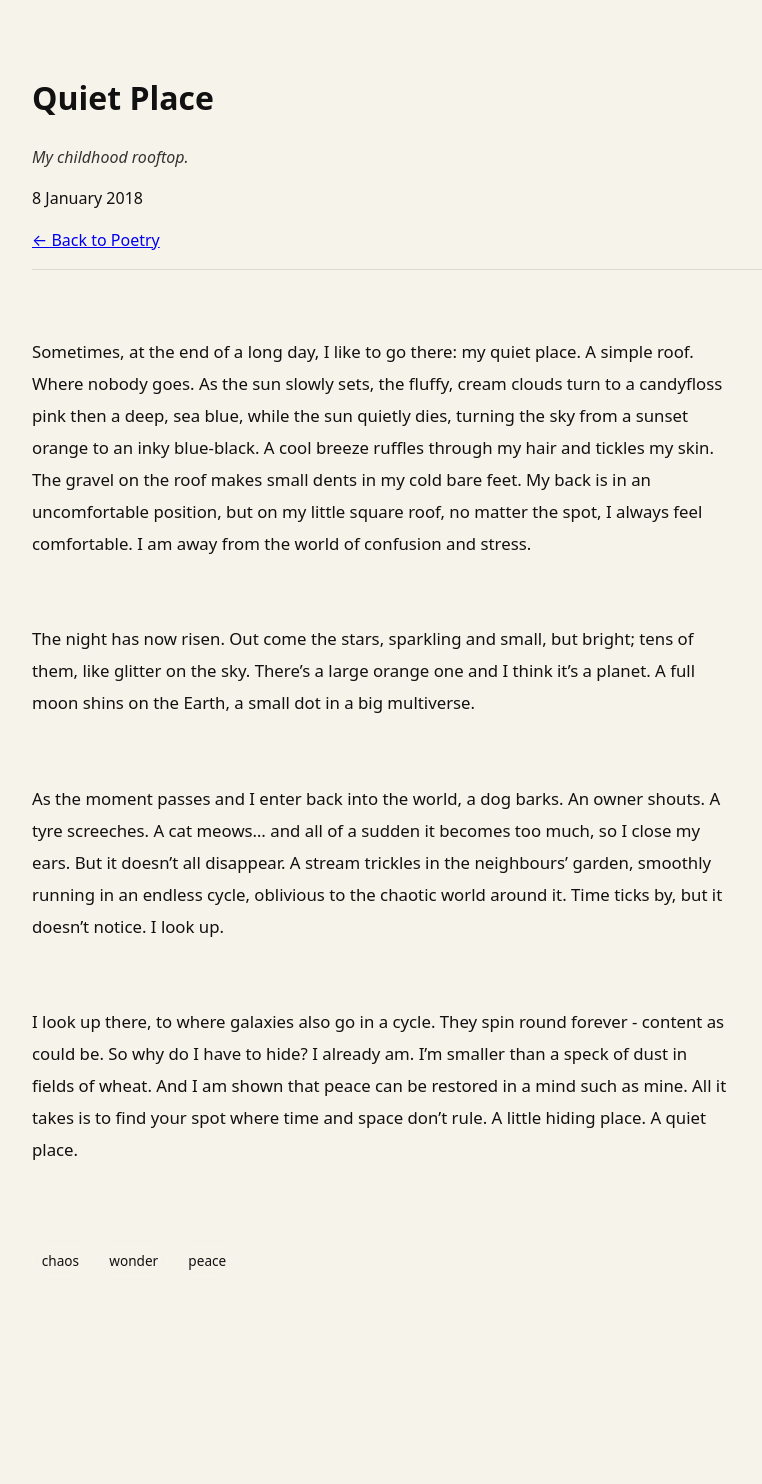
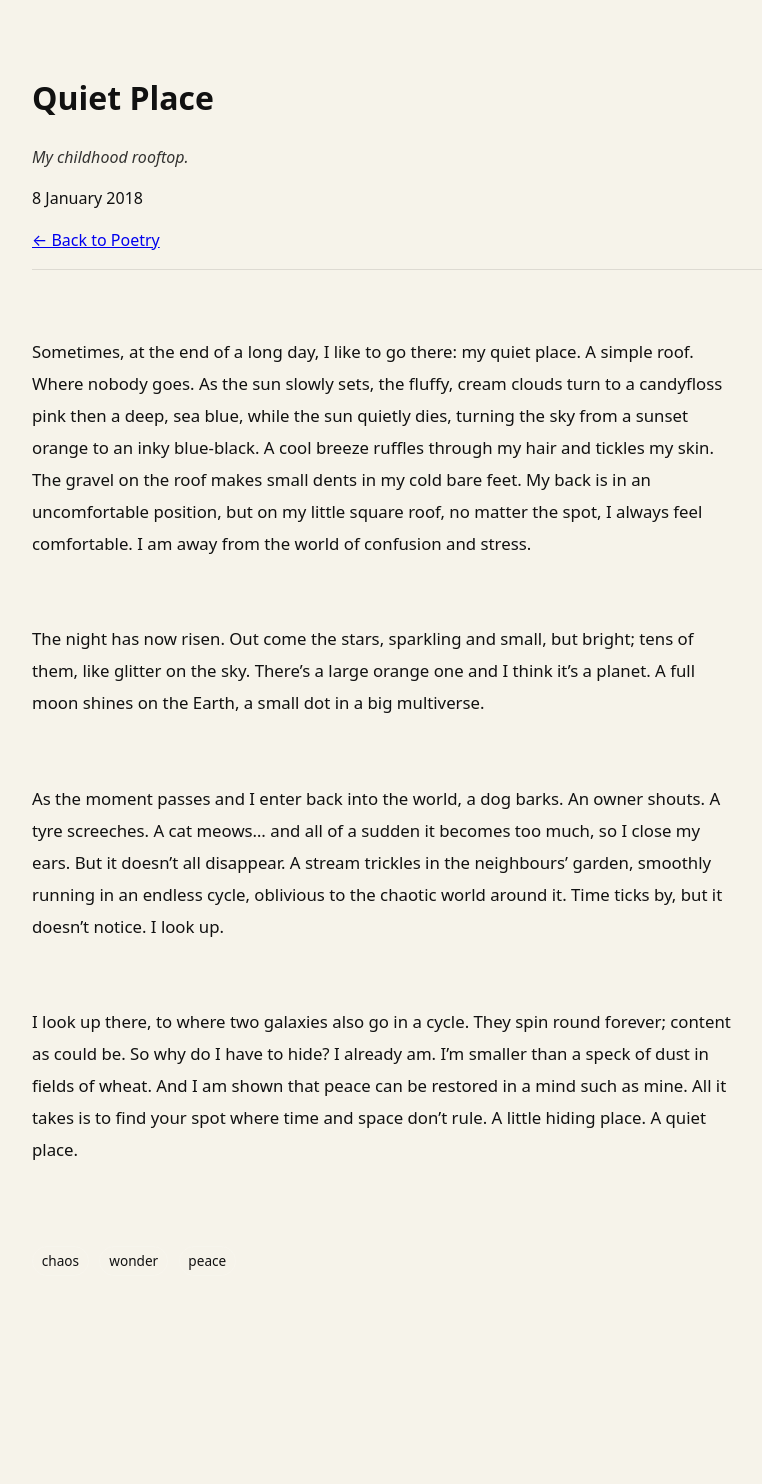
Before and after one commit to Wagz28/Wagz28.github.io, a Jekyll site: the page built from _poems/quiet-place.md, in a window 1280 px wide. Shown: the whole page, without its empty margins (178-940 px from the left). Built offline with Jekyll 4.4.1, drawn with Linux system fonts in a browser that asks for light colours.

Commit message:
Fixing mistakes in quiet place.

```diff
--- a/_poems/quiet-place.md
+++ b/_poems/quiet-place.md
@@ -7,8 +7,8 @@ tags: [chaos, wonder, peace]
 
 Sometimes, at the end of a long day, I like to go there: my quiet place. A simple roof. Where nobody goes. As the sun slowly sets, the fluffy, cream clouds turn to a candyfloss pink then a deep, sea blue, while the sun quietly dies, turning the sky from a sunset orange to an inky blue-black. A cool breeze ruffles through my hair and tickles my skin. The gravel on the roof makes small dents in my cold bare feet. My back is in an uncomfortable position, but on my little square roof, no matter the spot, I always feel comfortable. I am away from the world of confusion and stress.
 
-The night has now risen. Out come the stars, sparkling and small, but bright; tens of them, like glitter on the sky. There's a large orange one and I think it's a planet. A full moon shins on the Earth, a small dot in a big multiverse.
+The night has now risen. Out come the stars, sparkling and small, but bright; tens of them, like glitter on the sky. There's a large orange one and I think it's a planet. A full moon shines on the Earth, a small dot in a big multiverse.
 
 As the moment passes and I enter back into the world, a dog barks. An owner shouts. A tyre screeches. A cat meows... and all of a sudden it becomes too much, so I close my ears. But it doesn't all disappear. A stream trickles in the neighbours' garden, smoothly running in an endless cycle, oblivious to the chaotic world around it. Time ticks by, but it doesn't notice. I look up.
 
-I look up there, to where galaxies also go in a cycle. They spin round forever - content as could be. So why do I have to hide? I already am. I'm smaller than a speck of dust in fields of wheat. And I am shown that peace can be restored in a mind such as mine. All it takes is to find your spot where time and space don't rule. A little hiding place. A quiet place.
+I look up there, to where two galaxies also go in a cycle. They spin round forever; content as could be. So why do I have to hide? I already am. I'm smaller than a speck of dust in fields of wheat. And I am shown that peace can be restored in a mind such as mine. All it takes is to find your spot where time and space don't rule. A little hiding place. A quiet place.
```
